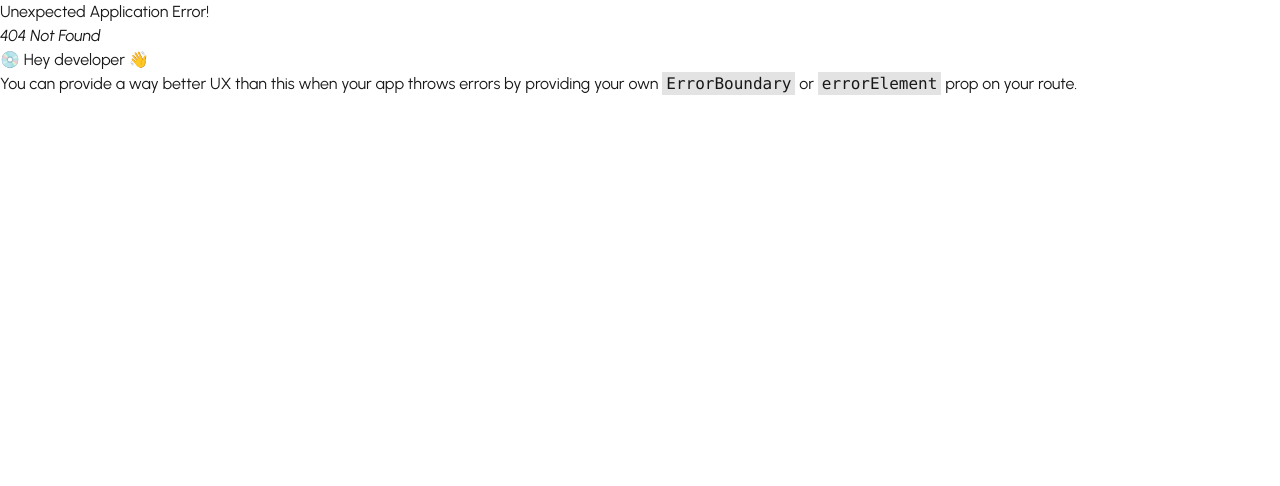
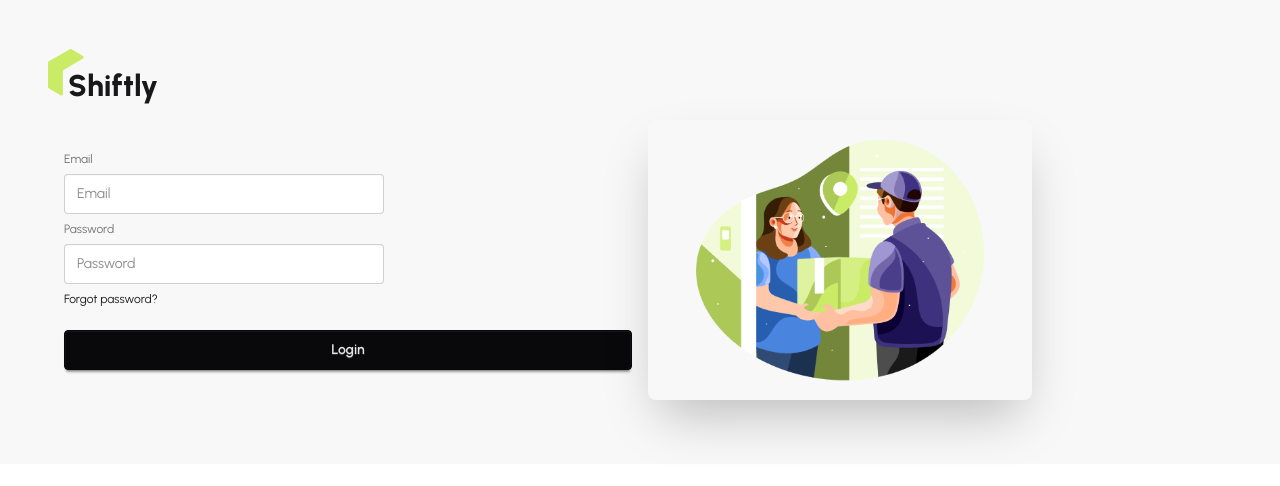
Before and after one commit to emoncse2020/shiftly, a React (Vite) app: page /login in a window 1280 px wide. Before the commit this address had no page. Shown: the top 486 px of the page. Built offline with nearby package versions, Linux system fonts and the light colour scheme.

Commit message:
form handled by react hook form

```diff
--- a/package.json
+++ b/package.json
@@ -15,6 +15,7 @@
     "lucide-react": "^0.544.0",
     "react": "^19.1.1",
     "react-dom": "^19.1.1",
+    "react-hook-form": "^7.64.0",
     "react-icons": "^5.5.0",
     "react-responsive-carousel": "^3.2.23",
     "react-router": "^7.9.3",
--- /dev/null
+++ b/src/layouts/AuthLayout.jsx
@@ -0,0 +1,25 @@
+import { Outlet } from "react-router";
+import authImg from "../assets/authImage.png";
+import ProFastLogo from "../pages/shared/ProShiftlyLogo/ProShiftly";
+
+const AuthLayout = () => {
+  return (
+    <div>
+      <div className=" bg-base-200 p-12">
+        <div>
+          <ProFastLogo />
+        </div>
+        <div className="hero-content flex-col lg:flex-row-reverse">
+          <div className="flex-1">
+            <img src={authImg} className="max-w-sm rounded-lg shadow-2xl" />
+          </div>
+          <div className="flex-1">
+            <Outlet></Outlet>
+          </div>
+        </div>
+      </div>
+    </div>
+  );
+};
+
+export default AuthLayout;
--- /dev/null
+++ b/src/pages/Authentication/Login/Login.jsx
@@ -0,0 +1,50 @@
+import { useForm } from "react-hook-form";
+
+const Login = () => {
+  const {
+    register,
+    handleSubmit,
+    formState: { errors },
+  } = useForm();
+  const onSubmit = (data) => {
+    console.log(data);
+  };
+  return (
+    <div>
+      <form onSubmit={handleSubmit(onSubmit)} className="fieldset">
+        <label className="label">Email</label>
+        <input
+          type="email"
+          {...register("email")}
+          className="input"
+          placeholder="Email"
+        />
+
+        <label className="label">Password</label>
+        <input
+          type="password"
+          {...register("password", {
+            required: true,
+            minLength: 6,
+          })}
+          className="input"
+          placeholder="Password"
+        />
+        {errors.password?.type === "required" && (
+          <p role="alert">Password is required</p>
+        )}
+        {errors.password?.type === "minLength" && (
+          <p role="alert">Password must be 6 character long</p>
+        )}
+
+        <div>
+          <a className="link link-hover">Forgot password?</a>
+        </div>
+
+        <button className="btn btn-neutral mt-4">Login</button>
+      </form>
+    </div>
+  );
+};
+
+export default Login;
--- a/src/pages/Home/CustomerSays/CustomerSays.jsx
+++ b/src/pages/Home/CustomerSays/CustomerSays.jsx
@@ -85,11 +85,7 @@ const CustomerSays = () => {
       <div className=" px-4 text-center">
         {/* Top Illustration */}
         <div className="flex justify-center mb-6">
-          <img
-            src={reviewImage}
-            alt="Customer Review"
-            className="w-24 h-auto"
-          />
+          <img src={reviewImage} alt="Customer Review" />
         </div>
 
         {/* Title */}
--- a/src/pages/shared/Footer.jsx
+++ b/src/pages/shared/Footer.jsx
@@ -1,4 +1,4 @@
-import ProFastLogo from "./ProFastLogo/ProFastLogo";
+import ProFastLogo from "./ProShiftlyLogo/ProShiftly";
 
 const Footer = () => {
   return (
--- a/src/pages/shared/Navbar.jsx
+++ b/src/pages/shared/Navbar.jsx
@@ -1,5 +1,5 @@
 import { NavLink } from "react-router";
-import ProFastLogo from "./ProFastLogo/ProFastLogo";
+import ProFastLogo from "./ProShiftlyLogo/ProShiftly";
 
 const Navbar = () => {
   const navItems = (
--- a/src/pages/shared/ProFastLogo/ProFastLogo.jsx
+++ b/src/pages/shared/ProShiftlyLogo/ProShiftly.jsx
@@ -1,6 +1,6 @@
 import logo from "../../../assets/logo.png";
 
-const ProFastLogo = () => {
+const ProShiftly = () => {
   return (
     <div className="flex items-end">
       <img className="mb-2" src={logo} alt="" />
@@ -9,4 +9,4 @@ const ProFastLogo = () => {
   );
 };
 
-export default ProFastLogo;
+export default ProShiftly;
--- a/src/router/router.jsx
+++ b/src/router/router.jsx
@@ -1,6 +1,8 @@
 import { createBrowserRouter } from "react-router";
 import MainLayout from "../layouts/MainLayout";
 import Home from "../pages/Home/Home/Home";
+import AuthLayout from "../layouts/AuthLayout";
+import Login from "../pages/Authentication/Login/Login";
 
 const router = createBrowserRouter([
   {
@@ -13,6 +15,16 @@ const router = createBrowserRouter([
       },
     ],
   },
+  {
+    path: "/",
+    Component: AuthLayout,
+    children: [
+      {
+        path: "login",
+        Component: Login,
+      },
+    ],
+  },
 ]);
 
 export default router;
```
Also changed, not shown: 1 other file (tests, documents, lock files or other folders).
